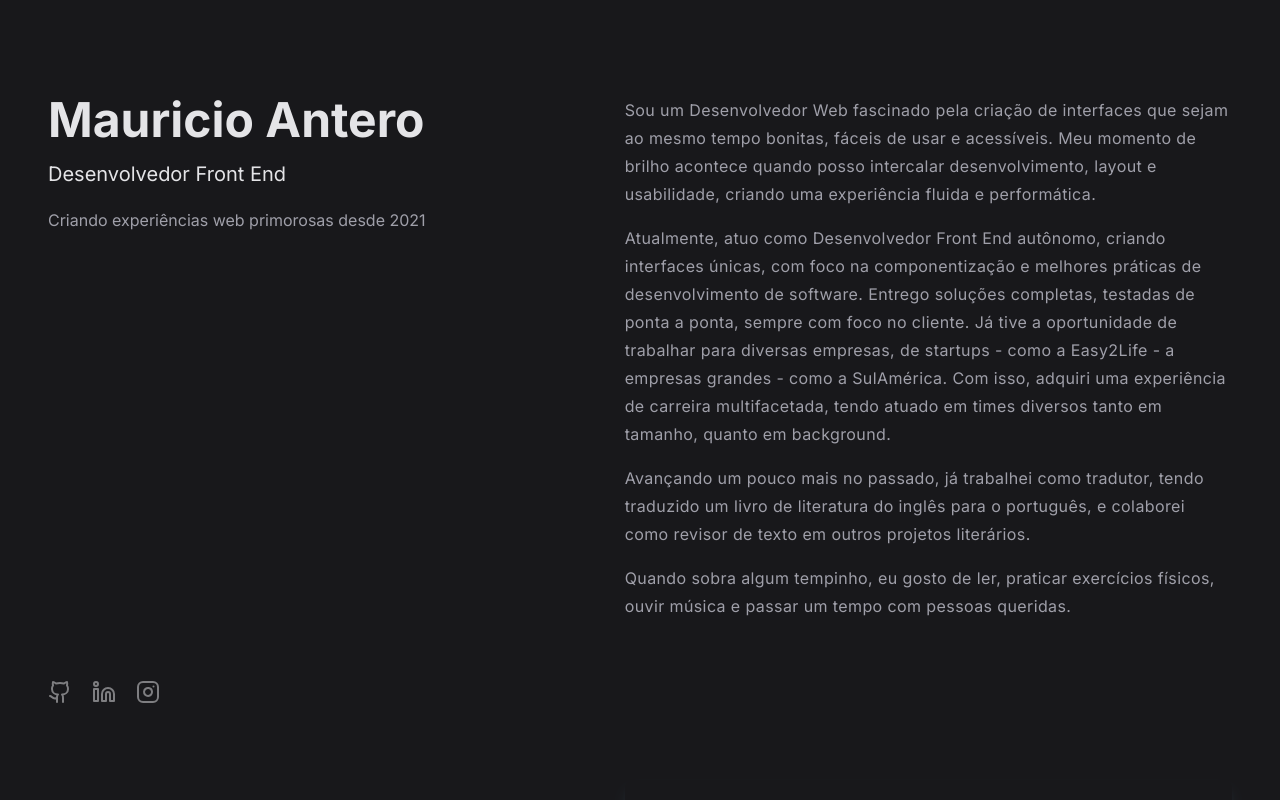
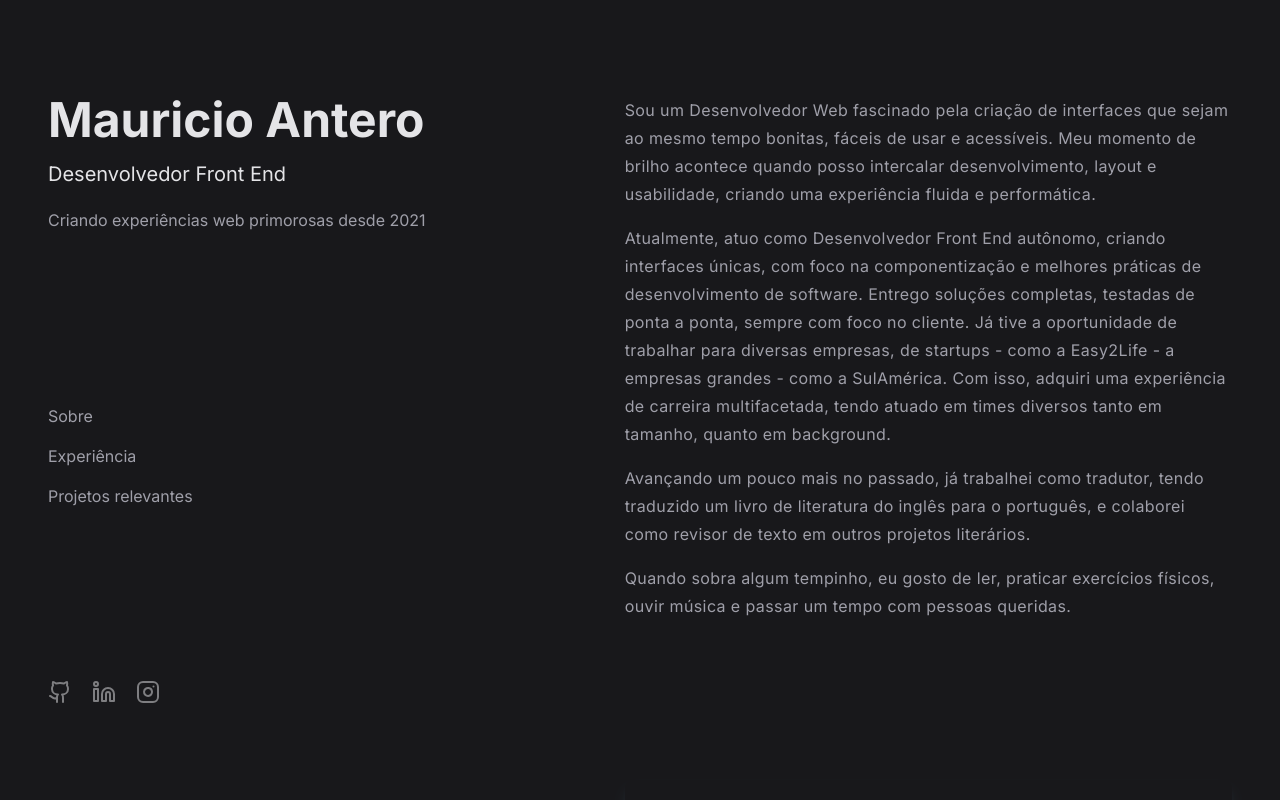
Before and after one commit to mjunior447/personal-website, a Next.js app: page / in a window 1280 px wide. Shown: the top 800 px of the page. Built offline with nearby package versions, Linux system fonts and the light colour scheme.

Commit message:
feat: create navbar links

```diff
--- a/src/components/Header.tsx
+++ b/src/components/Header.tsx
@@ -12,6 +12,25 @@ const Header = () => {
           Criando experiências web primorosas desde 2021
         </p>
       </div>
+      <nav>
+        <ul className="flex flex-col gap-4 text-zinc-400">
+          <li>
+            <a href="#about" className="hover:text-zinc-200">
+              Sobre
+            </a>
+          </li>
+          <li>
+            <a href="#experience" className="hover:text-zinc-200">
+              Experiência
+            </a>
+          </li>
+          <li>
+            <a href="#relevant-projects" className="hover:text-zinc-200">
+              Projetos relevantes
+            </a>
+          </li>
+        </ul>
+      </nav>
       <ul className="mt-8 lg:mt-0 inline-flex gap-5">
         <li>
           <a
```
